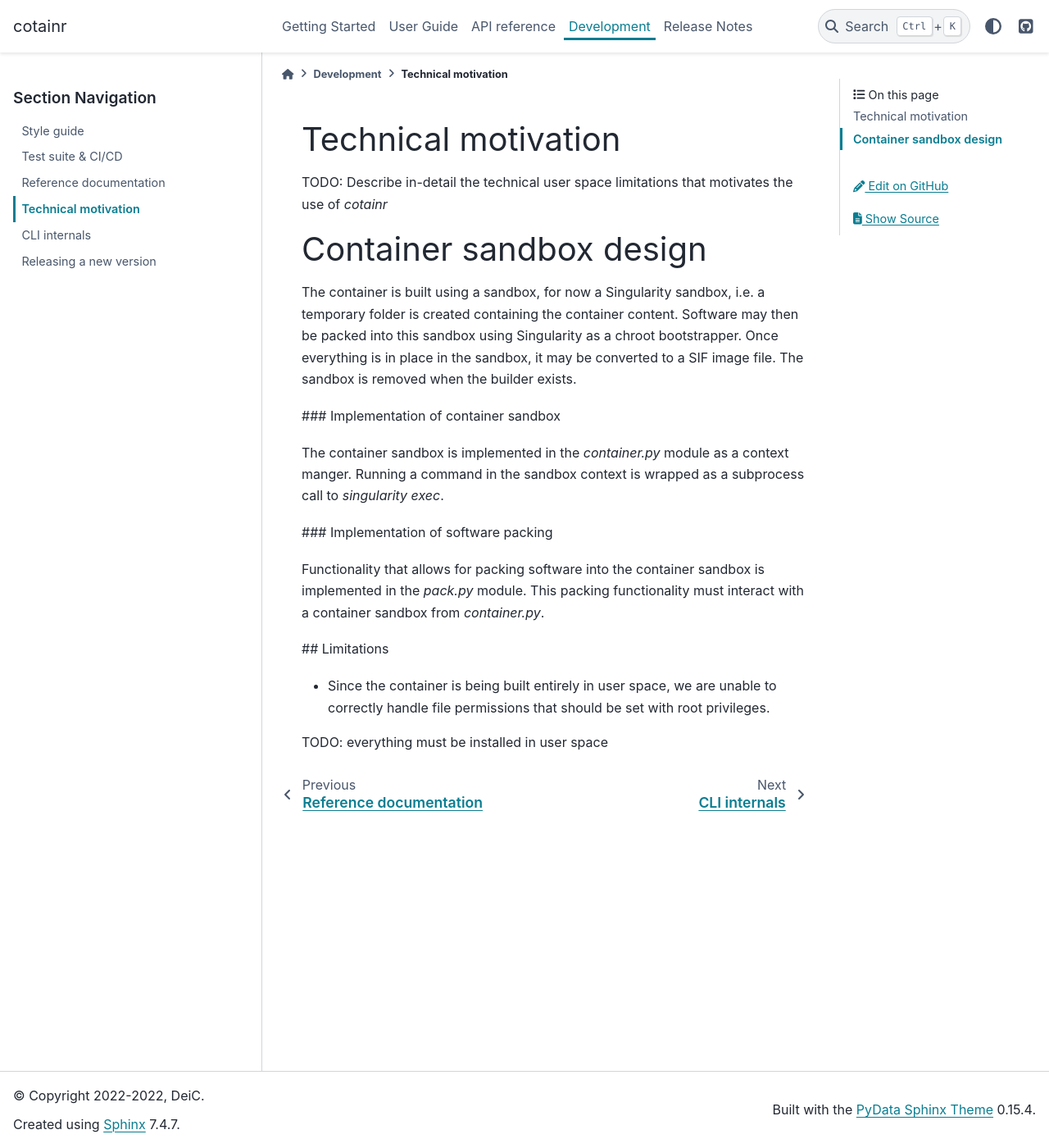
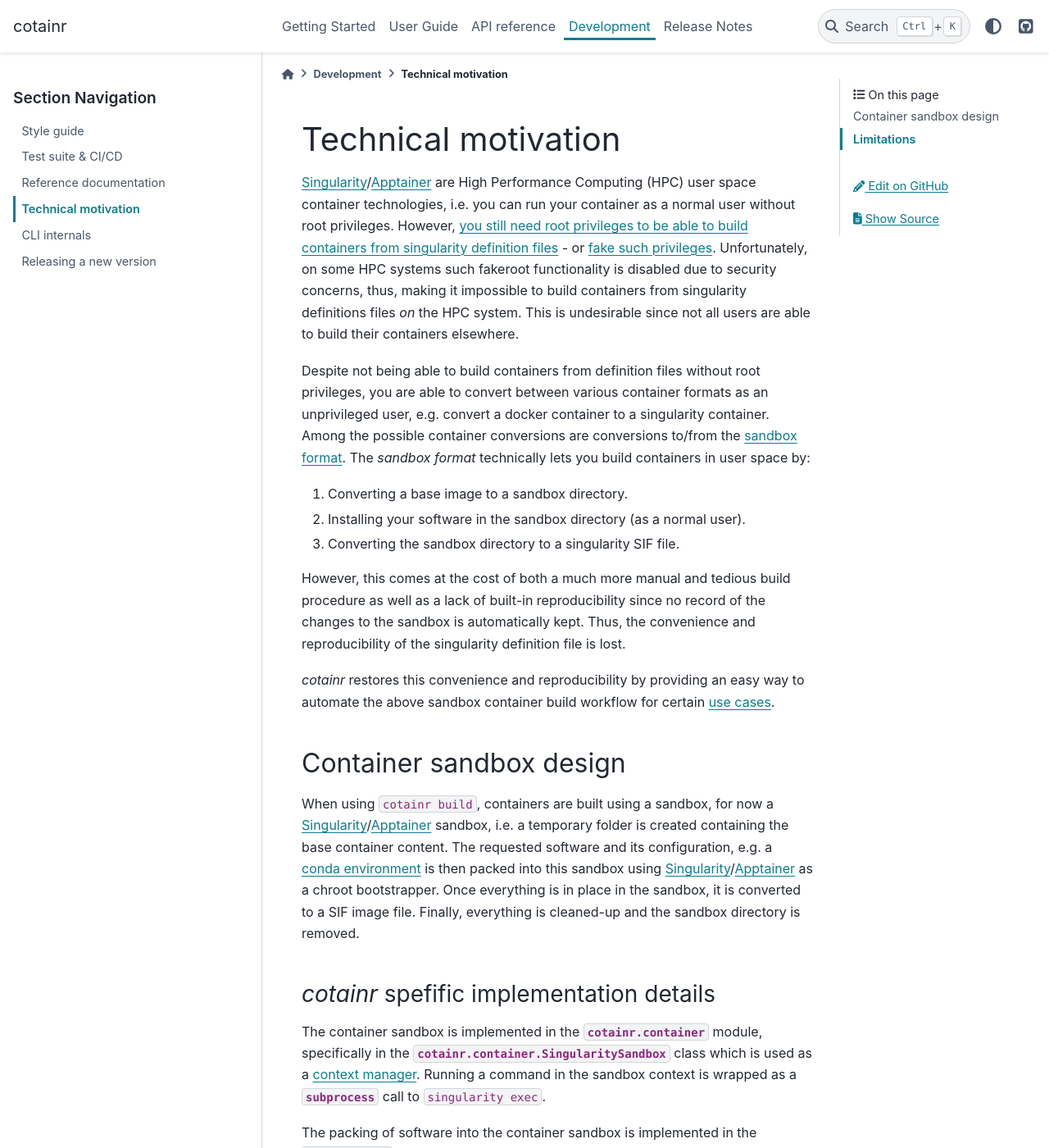
Before and after one commit to DeiC-HPC/cotainr, a Sphinx documentation site: the page built from doc/development/technical_motivation.rst, in a window 1280 px wide and 1400 px high. Shown: the whole window at 82% size. Built offline with Sphinx 7.4.7 and the PyData theme 0.15.4, drawn with Linux system fonts in a browser that asks for light colours; pages that are not in the unit, such as notebooks, are missing from menus; some of the changed text lies outside the part shown.

Commit message:
AB#476 First final draft of technical motivation development docs.

```diff
--- a/doc/development/technical_motivation.rst
+++ b/doc/development/technical_motivation.rst
@@ -1,28 +1,39 @@
 .. _cotainr_technical_motivation:
 
 Technical motivation
---------------------
+====================
+`Singularity`_/`Apptainer`_ are High Performance Computing (HPC) user space container technologies, i.e. you can run your container as a normal user without root privileges. However, `you still need root privileges to be able to build containers from singularity definition files <https://github.com/apptainer/singularity/issues/5941#issuecomment-821409323>`_ - or `fake such privileges <https://apptainer.org/docs/user/1.0/fakeroot.html>`_. Unfortunately, on some HPC systems such fakeroot functionality is disabled due to security concerns, thus, making it impossible to build containers from singularity definitions files *on* the HPC system. This is undesirable since not all users are able to build their containers elsewhere.
 
-TODO: Describe in-detail the technical user space limitations that motivates the use of `cotainr`
+Despite not being able to build containers from definition files without root privileges, you are able to convert between various container formats as an unprivileged user, e.g. convert a docker container to a singularity container. Among the possible container conversions are conversions to/from the `sandbox format <http://apptainer.org/docs/user/main/build_a_container.html#creating-writable-sandbox-directories>`_. The `sandbox format` technically lets you build containers in user space by:
+
+1. Converting a base image to a sandbox directory.
+2. Installing your software in the sandbox directory (as a normal user).
+3. Converting the sandbox directory to a singularity SIF file.
+
+However, this comes at the cost of both a much more manual and tedious build procedure as well as a lack of built-in reproducibility since no record of the changes to the sandbox is automatically kept. Thus, the convenience and reproducibility of the singularity definition file is lost.
+
+`cotainr` restores this convenience and reproducibility by providing an easy way to automate the above sandbox container build workflow for certain :ref:`use cases <use_cases>`.
 
 
 Container sandbox design
 ------------------------
-
-The container is built using a sandbox, for now a Singularity sandbox, i.e. a temporary folder is created containing the container content. Software may then be packed into this sandbox using Singularity as a chroot bootstrapper. Once everything is in place in the sandbox, it may be converted to a SIF image file. The sandbox is removed when the builder exists.
+When using :code:`cotainr build`, containers are built using a sandbox, for now a `Singularity`_/`Apptainer`_ sandbox, i.e. a temporary folder is created containing the base container content. The requested software and its configuration, e.g. a :ref:`conda environment <conda_environments>` is then packed into this sandbox using `Singularity`_/`Apptainer`_  as a chroot bootstrapper. Once everything is in place in the sandbox, it is converted to a SIF image file. Finally, everything is cleaned-up and the sandbox directory is removed.
 
 
-### Implementation of container sandbox
+`cotainr` spefific implementation details
+~~~~~~~~~~~~~~~~~~~~~~~~~~~~~~~~~~~~~~~~~
+The container sandbox is implemented in the :mod:`cotainr.container` module, specifically in the :class:`cotainr.container.SingularitySandbox` class which is used as a `context manager <https://docs.python.org/3/reference/datamodel.html#context-managers>`_. Running a command in the sandbox context is wrapped as a :mod:`subprocess` call to :code:`singularity exec`.
 
-The container sandbox is implemented in the `container.py` module as a context manger. Running a command in the sandbox context is wrapped as a subprocess call to `singularity exec`.
-
-### Implementation of software packing
-
-Functionality that allows for packing software into the container sandbox is implemented in the `pack.py` module. This packing functionality must interact with a container sandbox from `container.py`.
+The packing of software into the container sandbox is implemented in the :mod:`cotainr.pack` module. This packing functionality interacts with a container sandbox from :mod:`cotainr.container`.
 
 
-## Limitations
+Limitations
+-----------
+Building containers in user space comes with the following limitations:
 
-- Since the container is being built entirely in user space, we are unable to correctly handle file permissions that should be set with root privileges.
+- We are unable to correctly handle file permissions that should be set with root privileges.
+- You can only install software in user space in the container, i.e. there is no :code:`sudo apt install` or the like.
 
-TODO: everything must be installed in user space
+
+.. _Apptainer: https://apptainer.org/
+.. _Singularity: https://sylabs.io/singularity/
```
